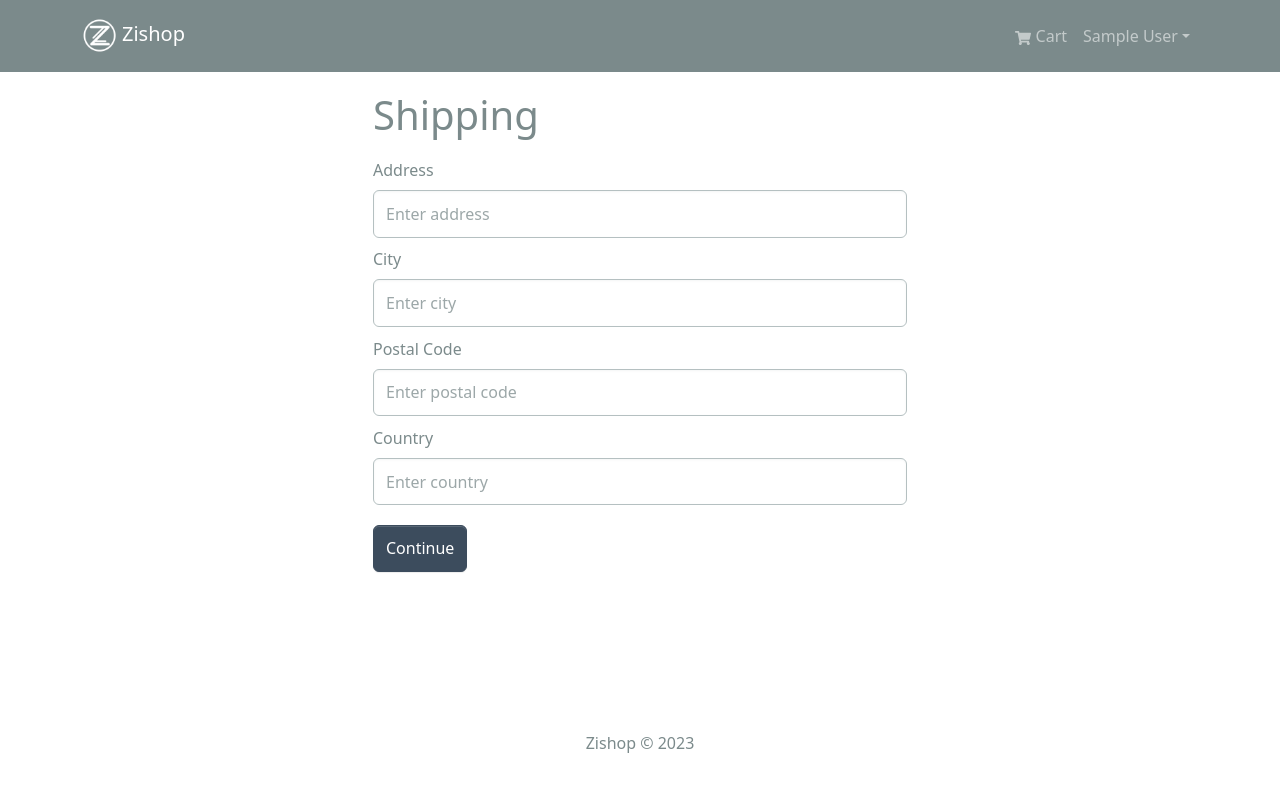
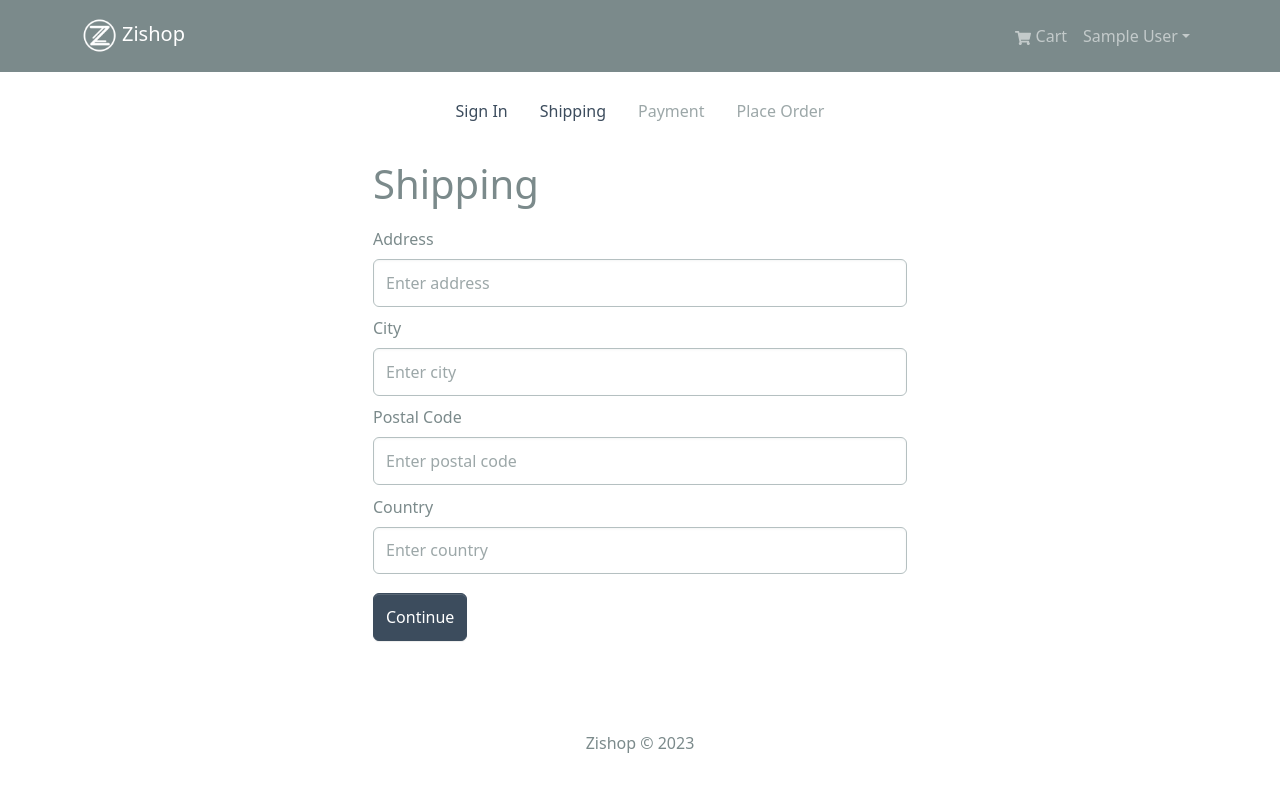
Before and after one commit to akashmane17/zishop, a React (Create React App) app in the folder frontend/: page /shipping in a window 1280 px wide. Shown: the top 792 px of the page. Built offline with nearby package versions, Linux system fonts and the light colour scheme; sample sign-in values are in the browser's storage.

Commit message:
added checkout steps

```diff
--- /dev/null
+++ b/frontend/src/components/CheckoutSteps.jsx
@@ -0,0 +1,51 @@
+import React from 'react';
+import { Nav } from 'react-bootstrap';
+import { LinkContainer } from 'react-router-bootstrap';
+
+const CheckoutSteps = ({ step1, step2, step3, step4 }) => {
+  return (
+    <Nav className='justify-content-center mb-4'>
+      <Nav.Item>
+        {step1 ? (
+          <LinkContainer to='/login'>
+            <Nav.Link>Sign In</Nav.Link>
+          </LinkContainer>
+        ) : (
+          <Nav.Link disabled>Sign In</Nav.Link>
+        )}
+      </Nav.Item>
+
+      <Nav.Item>
+        {step2 ? (
+          <LinkContainer to='/shipping'>
+            <Nav.Link>Shipping</Nav.Link>
+          </LinkContainer>
+        ) : (
+          <Nav.Link disabled>Shipping</Nav.Link>
+        )}
+      </Nav.Item>
+
+      <Nav.Item>
+        {step3 ? (
+          <LinkContainer to='/payment'>
+            <Nav.Link>Payment</Nav.Link>
+          </LinkContainer>
+        ) : (
+          <Nav.Link disabled>Payment</Nav.Link>
+        )}
+      </Nav.Item>
+
+      <Nav.Item>
+        {step4 ? (
+          <LinkContainer to='/placeorder'>
+            <Nav.Link>Place Order</Nav.Link>
+          </LinkContainer>
+        ) : (
+          <Nav.Link disabled>Place Order</Nav.Link>
+        )}
+      </Nav.Item>
+    </Nav>
+  );
+};
+
+export default CheckoutSteps;
--- a/frontend/src/screens/ShippingScreen.jsx
+++ b/frontend/src/screens/ShippingScreen.jsx
@@ -4,6 +4,7 @@
 import { useDispatch, useSelector } from "react-redux";
 import { useNavigate } from "react-router-dom";
 import { saveShippingAddress } from "../store/slices/cartSlice";
+import CheckoutSteps from "../components/CheckoutSteps";
 
 const ShippingScreen = () => {
   const cart = useSelector((state) => state.cart);
@@ -26,6 +27,7 @@
 
   return (
     <FormContainer>
+      <CheckoutSteps step1 step2 />
       <h1>Shipping</h1>
 
       <Form onSubmit={submitHandler}>
```
